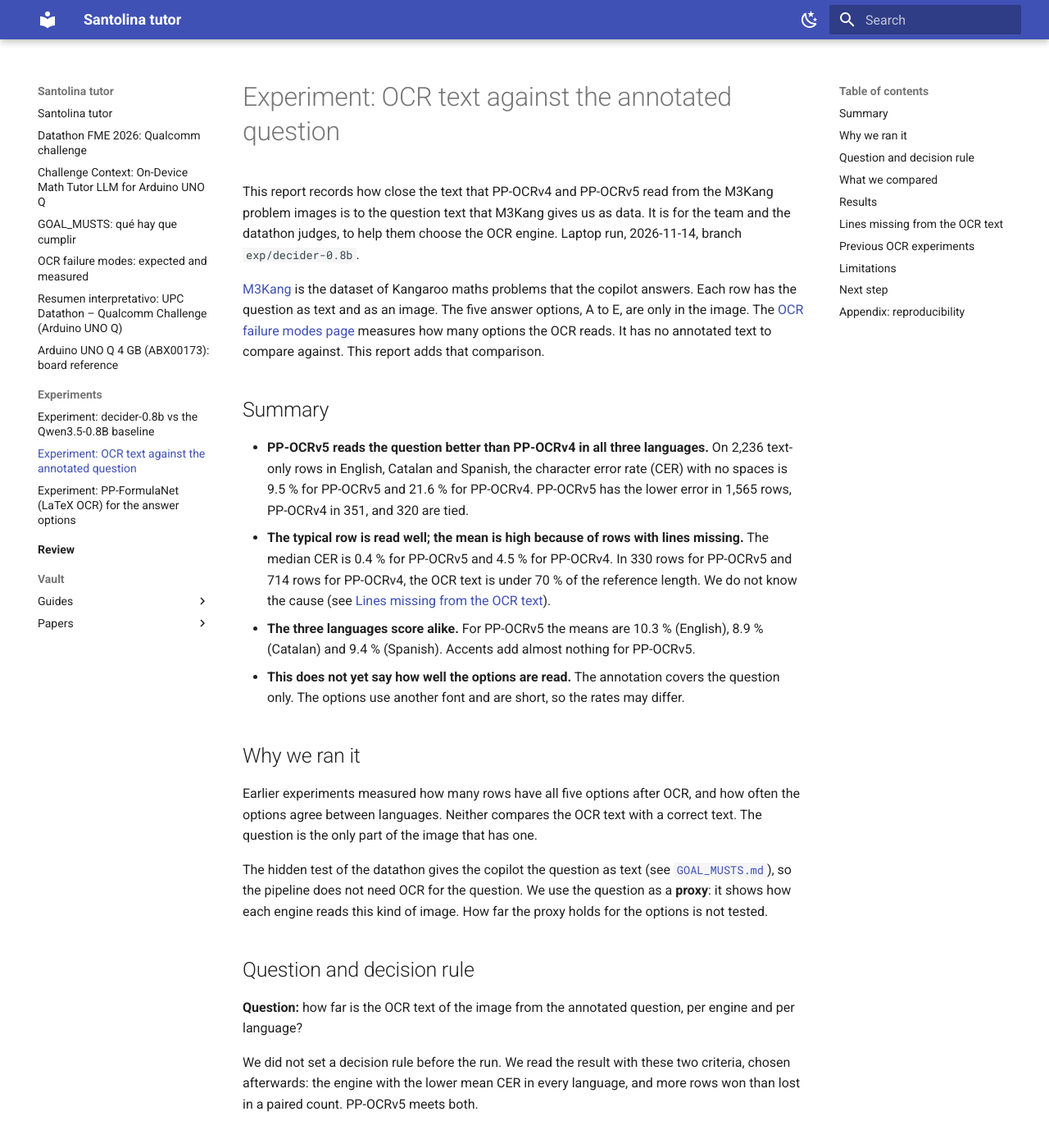
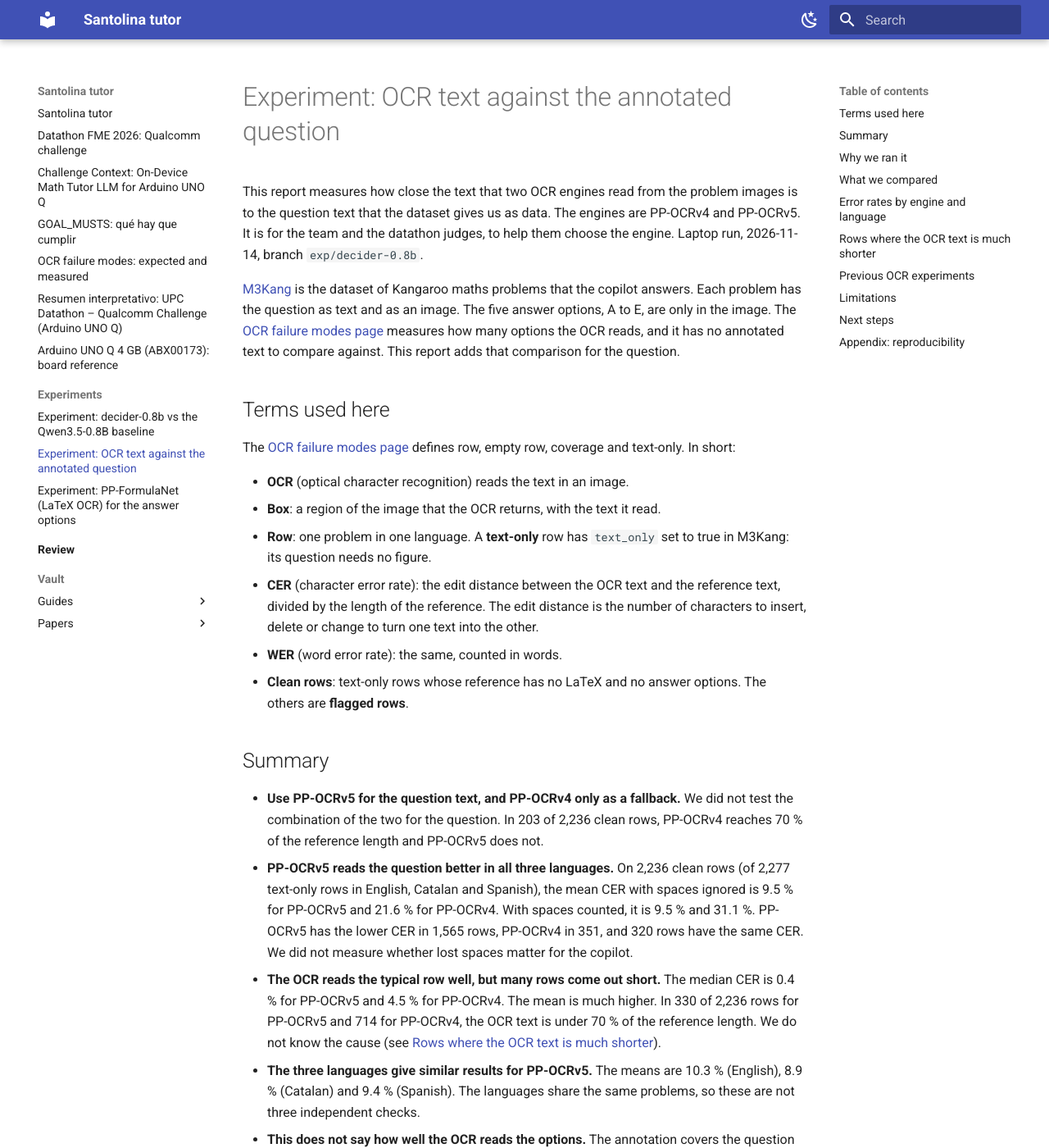
Before and after one commit to Sigkaio636/Santolina_tutor, an MkDocs documentation site: the page built from docs/experiments/2026-11-ocr-text-vs-annotation.md, in a window 1280 px wide and 1400 px high. Shown: the whole window at 82% size. Built offline with MkDocs 1.6.1 and Material for MkDocs 9.7.7, drawn with Linux system fonts in a browser that asks for light colours; some of the changed text lies outside the part shown.

Commit message:
Revise OCR text experiment: intervals, clearer claims, STE pass
Add a 95 % bootstrap interval (resampled by problem) to ocr_vs_text.py.
Rewrite the report after the docs-review audit and critique: recommend
PP-OCRv5 with PP-OCRv4 as fallback, define terms, drop the biased figure,
describe the manual checks, apply Simplified Technical English.

Co-Authored-By: Claude Sonnet 5.5 <noreply@anthropic.com>

````diff
--- a/docs/experiments/2026-11-ocr-text-vs-annotation.md
+++ b/docs/experiments/2026-11-ocr-text-vs-annotation.md
@@ -1,68 +1,85 @@
 # Experiment: OCR text against the annotated question
 
-This report records how close the text that PP-OCRv4 and PP-OCRv5 read from the
-M3Kang problem images is to the question text that M3Kang gives us as data. It is for
-the team and the datathon judges, to help them choose the OCR engine. Laptop run,
-2026-11-14, branch `exp/decider-0.8b`.
+This report measures how close the text that two OCR engines read from the problem
+images is to the question text that the dataset gives us as data. The engines are
+PP-OCRv4 and PP-OCRv5. It is for the team and the datathon judges, to help them
+choose the engine. Laptop run, 2026-11-14, branch `exp/decider-0.8b`.
 
 [M3Kang](https://huggingface.co/datasets/qualcomm/M3Kang) is the dataset of Kangaroo
-maths problems that the copilot answers. Each row has the question as text and as an
-image. The five answer options, A to E, are only in the image. The
+maths problems that the copilot answers. Each problem has the question as text and as
+an image. The five answer options, A to E, are only in the image. The
 [OCR failure modes page](../OCR_FAILURE_MODES.md) measures how many options the OCR
-reads. It has no annotated text to compare against. This report adds that comparison.
+reads, and it has no annotated text to compare against. This report adds that
+comparison for the question.
+
+## Terms used here
+
+The [OCR failure modes page](../OCR_FAILURE_MODES.md#background-how-the-options-are-read)
+defines row, empty row, coverage and text-only. In short:
+
+- **OCR** (optical character recognition) reads the text in an image.
+- **Box**: a region of the image that the OCR returns, with the text it read.
+- **Row**: one problem in one language. A **text-only** row has `text_only` set to true
+  in M3Kang: its question needs no figure.
+- **CER** (character error rate): the edit distance between the OCR text and the
+  reference text, divided by the length of the reference. The edit distance is the
+  number of characters to insert, delete or change to turn one text into the other.
+- **WER** (word error rate): the same, counted in words.
+- **Clean rows**: text-only rows whose reference has no LaTeX and no answer options.
+  The others are **flagged rows**.
 
 ## Summary
 
-- **PP-OCRv5 reads the question better than PP-OCRv4 in all three languages.** On
-  2,236 text-only rows in English, Catalan and Spanish, the character error rate (CER)
-  with no spaces is 9.5 % for PP-OCRv5 and 21.6 % for PP-OCRv4. PP-OCRv5 has the lower
-  error in 1,565 rows, PP-OCRv4 in 351, and 320 are tied.
-- **The typical row is read well; the mean is high because of rows with lines missing.**
-  The median CER is 0.4 % for PP-OCRv5 and 4.5 % for PP-OCRv4. In 330 rows for
-  PP-OCRv5 and 714 rows for PP-OCRv4, the OCR text is under 70 % of the reference
+- **Use PP-OCRv5 for the question text, and PP-OCRv4 only as a fallback.** We did not
+  test the combination of the two for the question. In 203 of 2,236 clean rows,
+  PP-OCRv4 reaches 70 % of the reference length and PP-OCRv5 does not.
+- **PP-OCRv5 reads the question better in all three languages.** On 2,236 clean rows
+  (of 2,277 text-only rows in English, Catalan and Spanish), the mean CER with spaces
+  ignored is 9.5 % for PP-OCRv5 and 21.6 % for PP-OCRv4. With spaces counted, it is
+  9.5 % and 31.1 %. PP-OCRv5 has the lower CER in 1,565 rows, PP-OCRv4 in 351, and
+  320 rows have the same CER. We did not measure whether lost spaces matter for the
+  copilot.
+- **The OCR reads the typical row well, but many rows come out short.** The median CER is
+  0.4 % for PP-OCRv5 and 4.5 % for PP-OCRv4. The mean is much higher. In 330 of 2,236
+  rows for PP-OCRv5 and 714 for PP-OCRv4, the OCR text is under 70 % of the reference
   length. We do not know the cause (see
-  [Lines missing from the OCR text](#lines-missing-from-the-ocr-text)).
-- **The three languages score alike.** For PP-OCRv5 the means are 10.3 % (English),
-  8.9 % (Catalan) and 9.4 % (Spanish). Accents add almost nothing for PP-OCRv5.
-- **This does not yet say how well the options are read.** The annotation covers the
-  question only. The options use another font and are short, so the rates may differ.
+  [Rows where the OCR text is much shorter](#rows-where-the-ocr-text-is-much-shorter)).
+- **The three languages give similar results for PP-OCRv5.** The means are 10.3 %
+  (English), 8.9 % (Catalan) and 9.4 % (Spanish). The languages share the same
+  problems, so these are not three independent checks.
+- **This does not say how well the OCR reads the options.** The annotation covers the
+  question only.
 
 ## Why we ran it
 
-Earlier experiments measured how many rows have all five options after OCR, and how
-often the options agree between languages. Neither compares the OCR text with a correct
-text. The question is the only part of the image that has one.
+Earlier experiments counted how many rows have all five options after OCR and how
+often the options agree between languages. Neither compares the OCR text with a
+reference text. The question is the only part of the image that has one.
 
-The hidden test of the datathon gives the copilot the question as text (see
-[`GOAL_MUSTS.md`](../GOAL_MUSTS.md)), so the pipeline does not need OCR for the
-question. We use the question as a **proxy**: it shows how each engine reads this kind
-of image. How far the proxy holds for the options is not tested.
-
-## Question and decision rule
-
-**Question:** how far is the OCR text of the image from the annotated question, per
-engine and per language?
-
-We did not set a decision rule before the run. We read the result with these two
-criteria, chosen afterwards: the engine with the lower mean CER in every language, and
-more rows won than lost in a paired count. PP-OCRv5 meets both.
+We use the question as a **proxy**: it shows how each engine reads this kind of image.
+How far the proxy holds for the options is not tested. The proxy is useful whatever
+the hidden test contains. The format of the hidden test is a working hypothesis:
+[`GOAL_MUSTS.md`](../GOAL_MUSTS.md) says that no source supports it. If the test gives
+the question as text only, the pipeline does not need OCR for the question.
 
 ## What we compared
 
-**Data.** The rows of M3Kang that have `text_only` true, in English (811 rows),
-Catalan (811) and Spanish (655): 2,277 rows, all from the first of the four
-`high_quality` files. The other three files have no rows in these languages.
+**Data.** The text-only rows of M3Kang in English (811 rows), Catalan (811) and
+Spanish (655): 2,277 rows. All come from the first of the four `high_quality` files.
+The other three files have no rows in these languages.
 
-**Engines.** Each ran on the whole image, with no crop. We reused the boxes saved by
-`laptop/ocr_boxes.py dump` and did not run OCR again.
+**Engines.** Each engine ran on the whole image, with no crop. We reused the boxes that
+`laptop/ocr_boxes.py dump` saved, and did not run OCR again.
 
 | Name | Package | Models |
 |---|---|---|
 | PP-OCRv4 | `rapidocr_onnxruntime` 1.4.4 | its default models |
 | PP-OCRv5 | `rapidocr` 3.10 | mobile text detector, recognizer for Latin scripts |
 
-The versions come from the [OCR failure modes page](../OCR_FAILURE_MODES.md), which
-describes how the boxes were made.
+The two runs differ in the package and in the detector setup, not only in the model
+version. We cannot say which of these causes the gap. The versions come from the
+[OCR failure modes page](../OCR_FAILURE_MODES.md), which gives them with one sentence
+on how we made the boxes.
 
 **Reference.** The `text` column of M3Kang.
 
@@ -70,38 +87,59 @@ describes how the boxes were made.
 
 1. Sort the boxes into lines, top to bottom and left to right, with the reading order
    of `laptop/prepare_m3kang.py`.
-2. Cut the OCR text before the first `A)` label, because the options are not in `text`.
-3. Normalize both texts: Unicode NFC, collapse spaces and line breaks, remove the
+2. Cut the OCR text before the first `A` label that has a `B` label after it. The
+   options are not in `text`.
+3. Normalize both texts: Unicode NFC, collapse spaces and line breaks, delete the
    problem number at the start.
 4. Compute the edit distance and divide it by the length of the reference.
 
 | Measure | What it counts |
 |---|---|
 | CER | characters, spaces included |
-| CER, no spaces | characters with all spaces removed. This is the main figure |
-| CER, no spaces or accents | as above, with accents removed, to price the accents |
+| CER, no spaces | characters, with all spaces deleted. This is the main figure |
+| CER, no spaces or accents | as above, with accents deleted, to price the accents |
 | WER | words |
-| Numbers match | share of rows where the digit sequences are equal |
+| Numbers match | share of rows where the digit sequences are equal, with all spaces deleted (so `1 10` and `110` are equal) |
 
-PP-OCRv4 often joins words with no space between them. That is a read the engine does
-well in the characters and badly in the spaces, so the main figure ignores spaces.
+PP-OCRv4 often drops the space between words. Its CER falls by 9.5 points when we
+ignore spaces. The main figure ignores spaces so that this does not hide how well the
+engine reads the characters. The Summary gives both figures.
 
-**Clean and flagged rows.** 41 rows have LaTeX or the answer options inside `text`.
-Their reference is not a clean question, so we score them but report them apart. The
-other 2,236 rows are the clean rows.
+**Clean and flagged rows.** 41 of the 2,277 rows have LaTeX or the answer options inside
+`text`. Their reference is not a clean question, so we score them but report them
+apart. The other 2,236 are the clean rows.
 
-## Results
+**How we judged the result.** We set no threshold before the run. Afterwards we used
+two criteria: the engine has the lower mean CER in every language, and it has the lower
+CER in more rows than the other engine does. PP-OCRv5 meets both.
 
-CER with no spaces, clean rows:
+## Error rates by engine and language
 
-| Language | Rows | PP-OCRv4 mean | PP-OCRv4 median | PP-OCRv5 mean | PP-OCRv5 median |
-|---|---|---|---|---|---|
-| English | 793 | 19.5 % | 0.4 % | 10.3 % | 0.0 % |
-| Catalan | 803 | 23.4 % | 4.5 % | 8.9 % | 0.7 % |
-| Spanish | 640 | 22.0 % | 6.0 % | 9.4 % | 0.0 % |
-| All | 2,236 | 21.6 % | 4.5 % | 9.5 % | 0.4 % |
+Mean CER with spaces ignored, clean rows. The brackets are a 95 % bootstrap interval:
+we drew problems with replacement 2,000 times (803 problems with at least one clean
+row, seed 0), and kept the same problem in three languages together.
 
-Other measures, clean rows, all languages:
+| Language | Clean rows | PP-OCRv4 | PP-OCRv5 | PP-OCRv4 minus PP-OCRv5, points |
+|---|---|---|---|---|
+| English | 793 | 19.5 % [17.5, 21.5] | 10.3 % [8.7, 11.9] | 9.2 [6.6, 11.8] |
+| Catalan | 803 | 23.4 % [21.5, 25.5] | 8.9 % [7.5, 10.3] | 14.6 [12.3, 17.0] |
+| Spanish | 640 | 22.0 % [20.1, 24.1] | 9.4 % [7.8, 11.1] | 12.6 [10.2, 15.2] |
+| All | 2,236 | 21.6 % [20.3, 22.9] | 9.5 % [8.5, 10.5] | 12.1 [10.5, 13.6] |
+
+The intervals do not include the choice to cut at `A` or the manual checks below. We
+did not run a paired significance test. The rows of one problem in three languages are
+not independent, which is why the draw is by problem.
+
+Median CER with spaces ignored, clean rows:
+
+| Language | PP-OCRv4 | PP-OCRv5 |
+|---|---|---|
+| English | 0.4 % | 0.0 % |
+| Catalan | 4.5 % | 0.7 % |
+| Spanish | 6.0 % | 0.0 % |
+| All | 4.5 % | 0.4 % |
+
+Other measures, clean rows, all languages (2,236):
 
 | Measure | PP-OCRv4 | PP-OCRv5 |
 |---|---|---|
@@ -111,21 +149,30 @@ Other measures, clean rows, all languages:
 | Rows with CER (no spaces) under 5 % | 52.5 % | 82.9 % |
 | Numbers match | 67.7 % | 86.1 % |
 
-- **PP-OCRv5 wins.** Lower CER (no spaces) in 1,565 rows, PP-OCRv4 in 351, tie in 320.
-- **Spaces explain most of the PP-OCRv4 gap in WER and CER with spaces.** Without
-  them its CER falls from 31.1 % to 21.6 %. The rest is real misreading and missing
-  lines.
-- **Accents.** For PP-OCRv4, removing accents lowers the CER by 1.2 points in Catalan
-  and 2.4 in Spanish. For PP-OCRv5 the change is under 0.2 points. We did not test
-  single characters such as `ç` or `ñ`.
-- **Flagged rows (41).** The CER with no spaces is 24.5 % for PP-OCRv4 and 19.0 % for
-  PP-OCRv5. With so few rows we draw no conclusion from them.
+- **PP-OCRv5 has the lower CER (no spaces) in 1,565 of 2,236 rows**, PP-OCRv4 in 351,
+  and 320 rows have the same CER.
+- **Spaces explain 9.5 of the 21.6 points** that separate the two engines when spaces
+  count (31.1 % against 9.5 %). That is 44 %. A gap of 12.1 points remains when we
+  ignore spaces.
+- **Accents.** Mean CER with spaces ignored, then with accents also ignored. The
+  difference is the cost of the accents.
 
-## Lines missing from the OCR text
+  | Language | PP-OCRv4 | PP-OCRv5 |
+  |---|---|---|
+  | English | 19.5 % → 19.5 % | 10.3 % → 10.3 % |
+  | Catalan | 23.4 % → 22.2 % | 8.9 % → 8.8 % |
+  | Spanish | 22.0 % → 19.6 % | 9.4 % → 9.4 % |
 
-The mean CER is much higher than the median. For many rows the OCR text is much
-shorter than the reference. We counted the clean rows where the OCR text has under 70 %
-of the reference length, with spaces removed:
+  We did not test single characters such as `ç` or `ñ`.
+- **Flagged rows (41).** The CER with spaces ignored is 24.5 % for PP-OCRv4 and 19.0 %
+  for PP-OCRv5. With so few rows we draw no conclusion from them.
+
+## Rows where the OCR text is much shorter
+
+The mean CER is much higher than the median. In many rows the OCR text is much shorter
+than the reference. We counted the clean rows where the OCR text has under 70 % of the
+reference length, with all spaces deleted. The 70 % is a round number that we did not
+tune.
 
 | Rows (of 2,236) | Count |
 |---|---|
@@ -135,61 +182,51 @@ of the reference length, with spaces removed:
 | PP-OCRv5 reaches 70 %, PP-OCRv4 does not | 587 |
 | Neither reaches 70 % | 127 |
 
-A short OCR text is a sign of missing lines, not proof: a wrong read can also change
-the length.
+A short OCR text is a sign of missing lines, not proof. A wrong read, or option text
+left in the OCR text, also changes the length.
 
-**What we know.** Two small checks, on different rows:
+**What we know.** Two manual checks, on different rows, by Claude, the coding agent of
+this project. No person looked at the images.
 
-- In 4 rows with a high PP-OCRv5 error, the PP-OCRv5 boxes hold only the last line of
-  the question and the options.
-- In 2 rows where PP-OCRv4 reads the full question and PP-OCRv5 does not, we opened the
-  image. The full question is in both images.
+- We looked at the PP-OCRv5 boxes of 4 rows. They are the rows ranked 41 to 44 by
+  PP-OCRv5 CER among the clean rows with a CER over 5 %. The boxes hold only the last
+  line of the question and the options.
+- We drew 3 rows at random (seed 1) from the 203 rows where only PP-OCRv4 reaches 70 %,
+  and opened the images of 2 of them. The full question is in both images.
 
-So in some rows the engine skips the first lines of a question that is in the image.
-We did not run an engine again to see whether the text detector loses them. Six rows
-show that this happens, not how often or why.
+So for 2 rows we know that the engine skipped lines of a question that is in the image.
+We did not run an engine again to see whether the text detector loses the lines. Two
+images show that this happens, not how often or why.
 
-**A figure we do not use.** If we score only the rows where the PP-OCRv5 text reaches
-70 %, the PP-OCRv5 CER falls to between 0.9 % and 1.5 %. That filter depends on the
-engine under test and favors it, so it is not a result.
+**A figure we do not use.** If we score only the rows where an engine's own text reaches
+70 % of the reference length, that engine looks much better. The filter depends on the
+engine under test and favors it, so we report no such figure.
 
 ## Previous OCR experiments
 
-The [OCR failure modes page](../OCR_FAILURE_MODES.md) has the method and the
-numbers. Rows with five options, on the same 2,277 text-only rows:
-
-| Step | Rows with five options |
-|---|---|
-| Old parser, PP-OCRv4 | 1,725 (75.8 %) |
-| Fix for a missing `C)` label | 1,984 (87.1 %) |
-| Fix for an `A` label with no sign | 2,032 (89.2 %) |
-| PP-OCRv5 | 2,130 (93.5 %) |
-| PP-OCRv5, PP-OCRv4 when PP-OCRv5 reads no options | 2,243 (98.5 %) |
-
-Over all rows with five options, the numeric options agree between languages in 98.5 %
-of cases for PP-OCRv4 and 99.4 % for PP-OCRv5. This report agrees with that ranking
-with a reference that does not depend on the other languages.
+Earlier experiments measured the parser fixes for missing `C)` and `A` labels, and
+PP-OCRv5 against PP-OCRv4 on how many rows have all five options. The
+[OCR failure modes page](../OCR_FAILURE_MODES.md) has the method and the figures.
 
 ## Limitations
 
-- **The reference covers the question, not the options.** In the images we opened,
-  the options are short values in a serif font and the question is sans-serif text.
-  The question scores may not carry over to the options. There is still no annotated
+- **The reference covers the question, not the options.** In the 2 images we opened, the
+  options are short values in a serif font and the question is sans-serif text. The
+  question scores may not carry over to the options. There is still no annotated
   reference for the options.
 - **One file, three languages, text-only rows.** Rows with a figure are not measured.
-- **The 70 % length rule is a sign.** We checked 6 rows (see above). We did not find
-  the cause of the missing lines.
+- **The engines differ in more than the model version.** See the note under the table of
+  engines.
+- **The 70 % rule is a sign.** We found no cause for the short OCR texts.
 - **The reading order may hurt both engines.** We joined the boxes with the same rule
-  that the option parser uses. A question with two columns or a figure beside the text
-  may be put in a wrong order. We did not measure this.
-- **No decision rule was fixed before the run.** The two criteria in this report were
-  chosen after we saw the results.
-- **The edit distance is our own code.** The package `rapidfuzz` could not be
-  installed. A self-test in the script compares our distance with a plain dynamic
-  program on 300 random pairs.
-- **One reviewer, a coding agent.** No person checked the images.
+  that the option parser uses. A question in two columns, or with a figure beside the
+  text, may be put in a wrong order. We did not measure this.
+- **The edit distance is our own code.** The package `rapidfuzz` could not be installed.
+  A self-test in the script compares our distance with a plain dynamic program on 300
+  random pairs.
+- **An agent made the checks.** No person checked the images.
 
-## Next step
+## Next steps
 
 - **Find why lines are missing.** Run both engines again on a few rows with missing
   lines, and compare the text-detector boxes with the image. Check whether a larger
@@ -203,11 +240,23 @@ with a reference that does not depend on the other languages.
 
 | Item | Value |
 |---|---|
-| Date and branch | 2026-11-14, `exp/decider-0.8b` |
-| Data | M3Kang `high_quality`, first file; rows with `text_only` true, `eng`, `cat`, `esp`; 2,277 rows |
+| Data | M3Kang `high_quality`, first file. Text-only rows in `eng`, `cat` and `esp`: 2,277 rows |
 | Boxes | `data/interim/ocr_boxes_txto_yes.jsonl` (PP-OCRv4) and `data/interim/ocr_boxes_txto_yes_v5.jsonl` (PP-OCRv5), made by `laptop/ocr_boxes.py dump`. Not in Git: M3Kang is for research use only |
 | Reference | `text` column of `data/raw_txto_yes/*.parquet` |
-| Code | `laptop/ocr_vs_text.py` (this report), `laptop/ocr_boxes.py` (boxes; not in Git when this report was written) |
-| Command | `python3 laptop/ocr_vs_text.py`, after `python3 laptop/ocr_vs_text.py --selftest` |
-| Output | printed tables and `data/interim/ocr_vs_text.csv`: one row per problem and engine, with no problem text |
-| Python | the `.venv` of the repository; pyarrow only, no other package |
+| Code | `laptop/ocr_boxes.py` (commit `a3b89a5`) and `laptop/ocr_vs_text.py` (commit `41f17f7`). A later commit added the bootstrap interval |
+| Output | the printed tables, and `data/interim/ocr_vs_text.csv`: one row per problem and engine, with no problem text |
+
+To reproduce the numbers, run from the repository root, with the `.venv` of the
+repository (it holds pyarrow, the only package the script needs):
+
+```bash
+.venv/bin/python -I laptop/ocr_vs_text.py --selftest
+```
+
+```bash
+.venv/bin/python -I laptop/ocr_vs_text.py
+```
+
+The first command prints `selftest ok`. The second prints the tables above, in the
+order of this report, and writes `data/interim/ocr_vs_text.csv`. It reads the boxes and
+the reference from the paths in the table.
````
Also changed, not shown: 1 other file.
